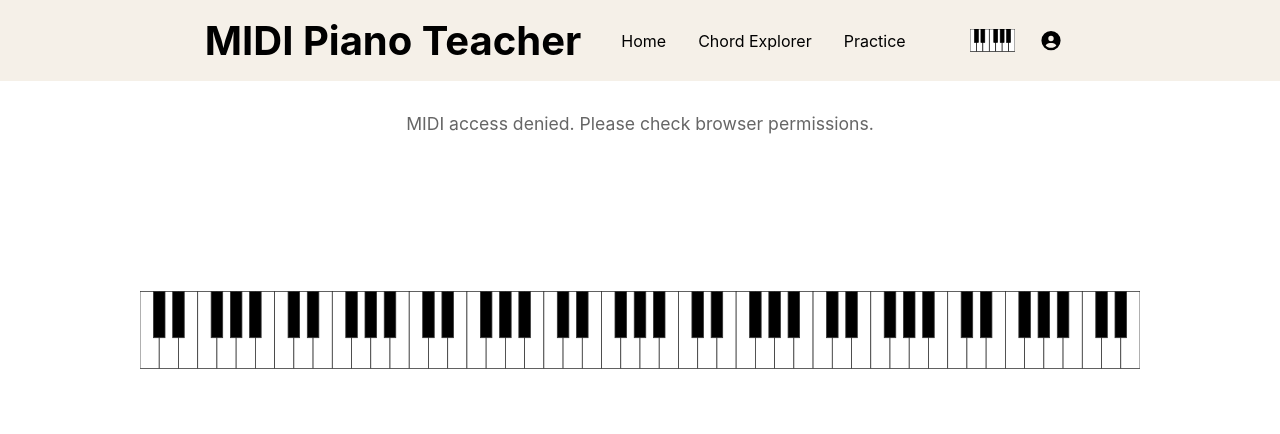
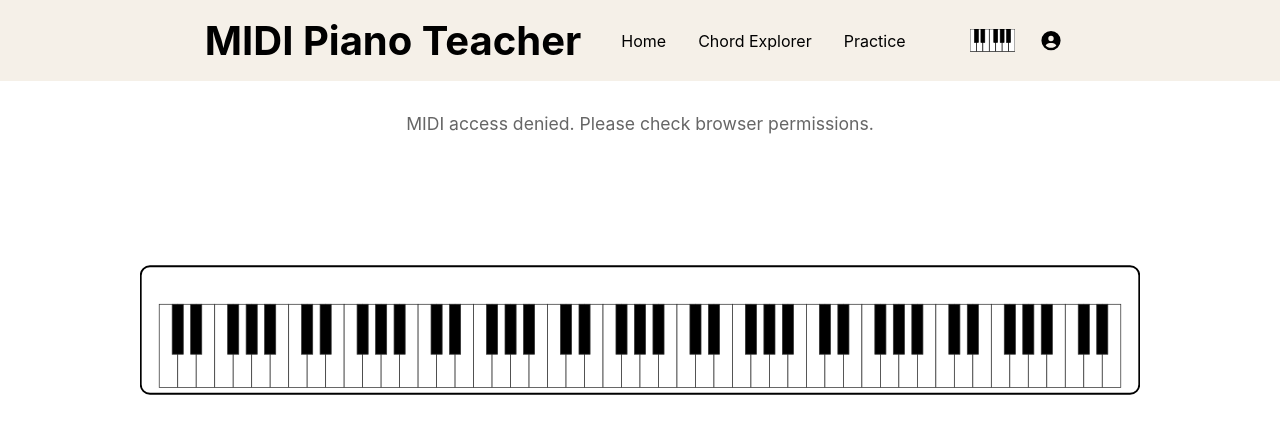
Before and after one commit to mjosephs1/midi-piano-teacher-web, a React (Create React App) app: page / in a window 1280 px wide. Shown: the top 434 px of the page. Built offline with nearby package versions, Linux system fonts and the light colour scheme.

Commit message:
Update virtual keyboard styling  - add a keyboard body around the keys

```diff
--- a/src/midi/VirtualPiano.tsx
+++ b/src/midi/VirtualPiano.tsx
@@ -1,3 +1,4 @@
+import { keyboard } from '@testing-library/user-event/dist/keyboard';
 import { getWhiteKeysFromTotalKeys, KEYBOARD_OFFSETS } from '../pages/Settings';
 import './VirtualPiano.css';
 
@@ -15,10 +16,16 @@ export function VirtualPiano({ numKeys = 88, pressedNotes = new Set(), secondary
     // Scalable Interactive Piano
     const scaleFactor = 50;
     const whiteKeyWidth = scaleFactor;
-    const whiteKeyHeight = whiteKeyWidth * 4;
+    const whiteKeyHeight = whiteKeyWidth * 4.5;
     const blackKeyWidth = whiteKeyWidth * 0.6;
     const blackKeyHeight = whiteKeyHeight * 0.6;
-    const svgDimensions = `0 0 ${whiteKeyWidth * numWhiteKeys} ${whiteKeyHeight}`
+
+    const keyboardSideWidth = 50;
+    const keyboardTopWidth = 120;
+    const keyboardWidth = (whiteKeyWidth * numWhiteKeys) + (keyboardSideWidth * 2);
+    const keyboardHeight = whiteKeyHeight + keyboardTopWidth;
+    const keyboardEdgePadding = 4; // prevent lines from being cutoff at the edges
+    const svgDimensions = `0 0 ${keyboardWidth + keyboardEdgePadding} ${keyboardHeight + keyboardEdgePadding}`
 
     const getKeyNumber = (whiteKeyNum: number) => {
         let blackKeyCount = ((Math.floor(whiteKeyNum / 7)) * 5);
@@ -30,13 +37,25 @@ export function VirtualPiano({ numKeys = 88, pressedNotes = new Set(), secondary
 
     return (
       <svg className="virtual-piano" viewBox={svgDimensions} width="1000" height="200">
+        <rect
+          x={keyboardEdgePadding/2}
+          y={keyboardEdgePadding/2}
+          width={(whiteKeyWidth * numWhiteKeys) + (keyboardSideWidth * 2)}
+          height={whiteKeyHeight + keyboardTopWidth}
+          fill="white"
+          stroke="black"
+          strokeWidth={5}
+          rx={25}
+          ry={25}
+        />
+
         {Array.from({ length: numWhiteKeys }).map((_, i) => {
             const noteNumber = getKeyNumber(i);
           return <rect
             key={`white-${i}`}
             className={`white-key ${pressedNotes.has(noteNumber + offset) ? 'active' : ''} ${secondaryPressedNotes.has(noteNumber + offset) ? 'secondary' : ''}`}
-            x={i * whiteKeyWidth}
-            y={0}
+            x={(i * whiteKeyWidth) + keyboardSideWidth + (keyboardEdgePadding/2)}
+            y={keyboardTopWidth-15}
             width={whiteKeyWidth}
             height={whiteKeyHeight}
           />
@@ -48,8 +67,8 @@ export function VirtualPiano({ numKeys = 88, pressedNotes = new Set(), secondary
                 <rect
                     key={`black-${i}`}
                     className={`black-key ${pressedNotes.has(noteNumber + offset) ? 'active' : ''} ${secondaryPressedNotes.has(noteNumber + offset) ? 'secondary' : ''}`}
-                    x={(i * whiteKeyWidth) + (whiteKeyWidth-(blackKeyWidth/2))}
-                    y={0}
+                    x={(i * whiteKeyWidth) + (whiteKeyWidth-(blackKeyWidth/2)) + keyboardSideWidth + (keyboardEdgePadding/2)}
+                    y={keyboardTopWidth-15}
                     width={blackKeyWidth}
                     height={blackKeyHeight}
                 />
```
